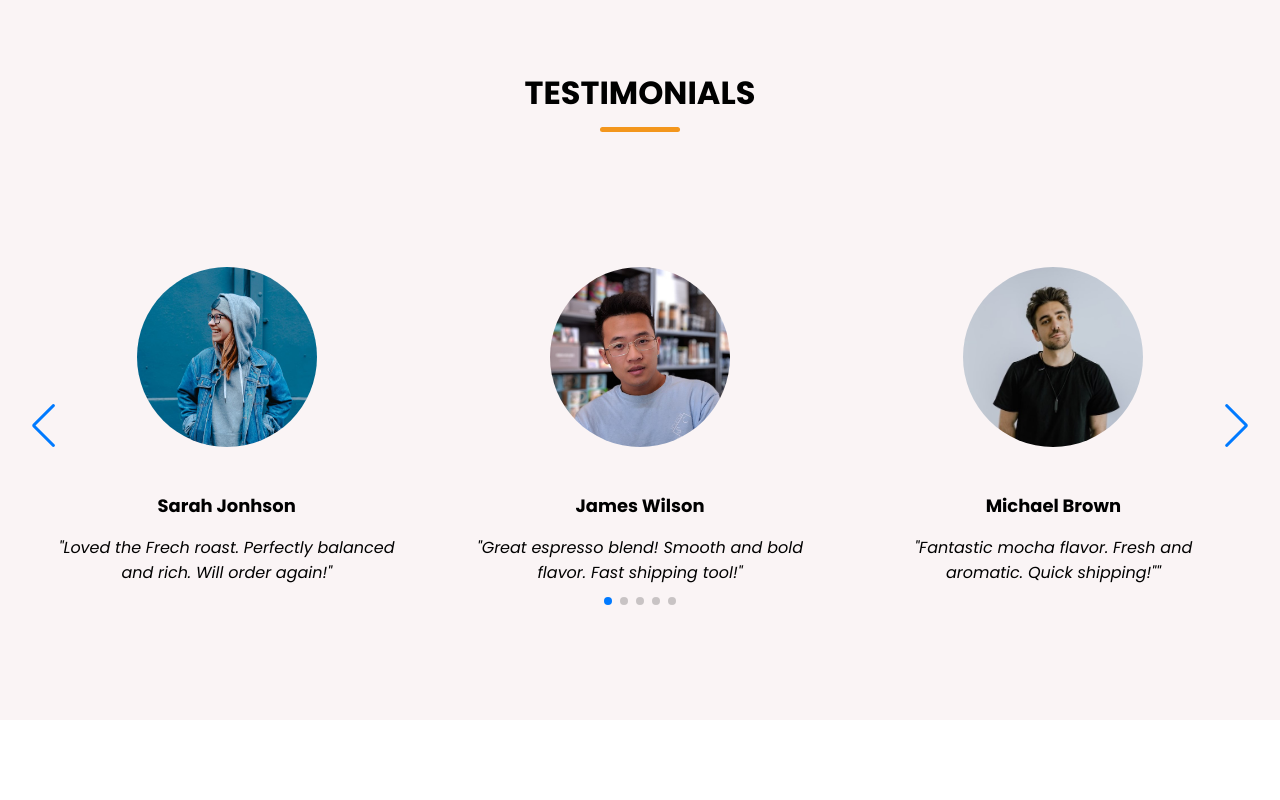
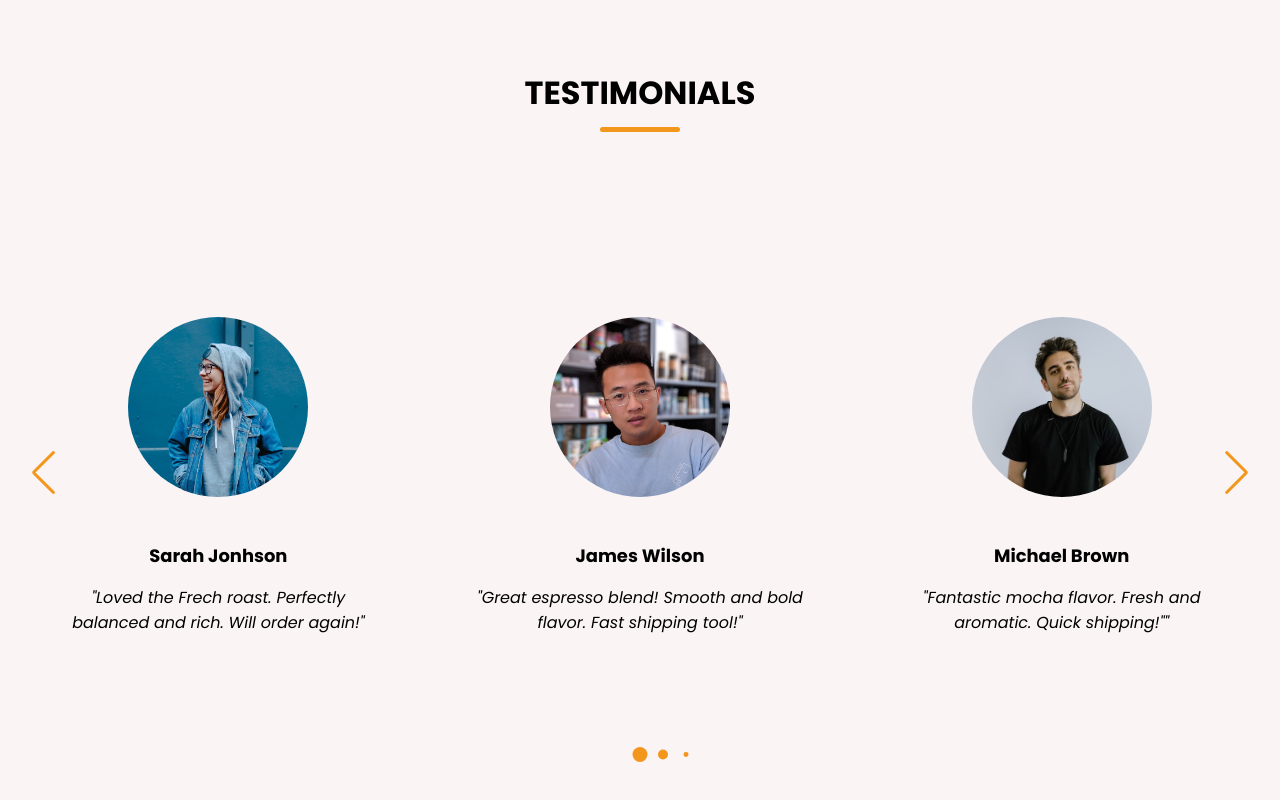
Before and after one commit to amiksha125/coffee-website, a plain HTML site: page index.html in a window 1280 px wide. Shown: the part 2758-3558 px from the top of the page. Before the commit the page ends 3478 px from the top, so only its background shows below. Drawn offline with nearby package versions, Linux system fonts and the light colour scheme; a web font is replaced by a local one.

Commit message:
feat: testinomial section add style to slider and  hand cursor for dragging

```diff
--- a/index.html
+++ b/index.html
@@ -178,11 +178,11 @@
                     </ul>
 
                      <!-- If we need pagination -->
-                     <div class="swiper-pagination"></div>
+                     <div class="swiper-slide-button swiper-pagination"></div>
 
                      <!-- If we need navigation buttons -->
-                     <div class="swiper-button-prev"></div>
-                     <div class="swiper-button-next"></div>
+                     <div class="swiper-slide-button swiper-button-prev"></div>
+                     <div class="swiper-slide-button swiper-button-next"></div>
                 </div>
             </div>
         </div>
--- a/script.js
+++ b/script.js
@@ -13,16 +13,21 @@ menuCloseButton.addEventListener("click", ()=> menuOpenButton.click());
 const swiper = new Swiper('.slider-wrapper', {
 
   loop: true,
+  grabCursor: true, // deafualt hand icon for dragging elements
+  spaceBetween: 25,
 
   // If we need pagination
   pagination: {
     el: '.swiper-pagination',
+    clickable: true,
+    dynamicBullets: true,
   },
 
   // Navigation arrows
   navigation: {
     nextEl: '.swiper-button-next',
     prevEl: '.swiper-button-prev',
+
   },
   // Responsive breakpoints
   breakpoints: {
--- a/style.css
+++ b/style.css
@@ -303,6 +303,11 @@ header .navbar{
     flex-direction: column;
 }
 
+.testinomials .slider-wrapper{
+    padding: 50px 0 100px;
+    background: var(--light-pink-color);
+}
+
 .testinomials .testinomials-item .user-image{
     width: 180px;
     height: 180px;
@@ -318,6 +323,23 @@ header .navbar{
 
 .testinomials .testinomials-item .feedback{
     line-height: 25px;
+}
+
+.testinomials .swiper-pagination-bullet{
+    width: 15px;
+    height: 15px;
+    opacity: 1;
+    background: var(--secondary-color);
+}
+
+.testinomials .swiper-slide-button{
+    margin-top: -50px;
+    color: var(--secondary-color);
+    transition: 0.2s ease;
+}
+
+.testinomials .swiper-slide-button:hover{
+    color: var(--primary-color);
 }
 
 /* Responsive media query code for max-width 1024px  */
```
